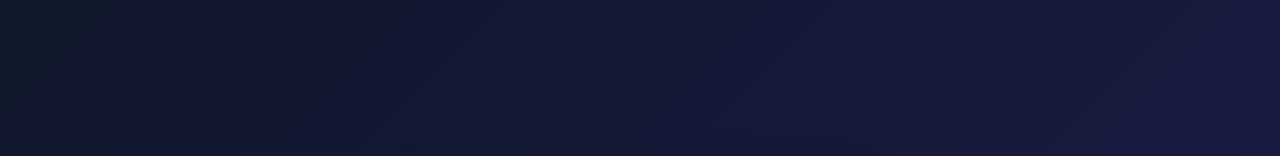
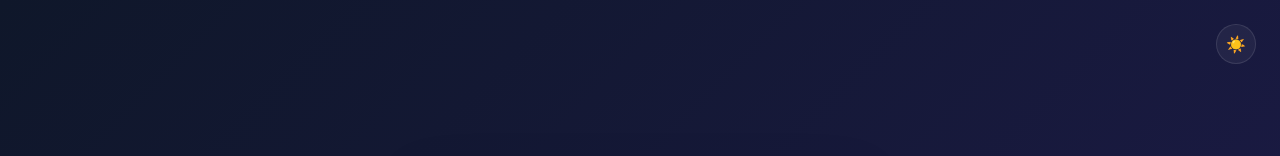
Before and after one commit to Koadino404/Cloud-and-DevOps-Project, a React app in the folder frontend/: page / in a window 1280 px wide. Shown: the top 156 px of the page. Built offline with nearby package versions, Linux system fonts and the light colour scheme; the HTML template or start-up script is replaced by a standard one.

Commit message:
Implement Phase 1: Progress bar and Theme toggle

```diff
--- a/frontend/package.json
+++ b/frontend/package.json
@@ -11,6 +11,7 @@
   },
   "dependencies": {
     "autoprefixer": "^10.5.0",
+    "axios": "^1.15.2",
     "postcss": "^8.5.12",
     "qrcode.react": "^4.2.0",
     "react": "^19.2.5",
--- a/frontend/src/App.jsx
+++ b/frontend/src/App.jsx
@@ -1,5 +1,6 @@
 import { useState, useRef, useEffect } from 'react';
 import { QRCodeCanvas } from 'qrcode.react';
+import axios from 'axios';
 import './index.css';
 
 function App() {
@@ -28,9 +29,20 @@
   const [file, setFile] = useState(null);
   const [dragActive, setDragActive] = useState(false);
   const [uploading, setUploading] = useState(false);
+  const [uploadProgress, setUploadProgress] = useState(0);
   const [resultLink, setResultLink] = useState('');
   const [expiryHours, setExpiryHours] = useState(24);
+  const [isLightMode, setIsLightMode] = useState(false);
   const fileInputRef = useRef(null);
+
+  const toggleTheme = () => {
+    setIsLightMode(!isLightMode);
+    if (!isLightMode) {
+      document.body.classList.add('light-theme');
+    } else {
+      document.body.classList.remove('light-theme');
+    }
+  };
 
   const handleDrag = (e) => {
     e.preventDefault();
@@ -61,29 +73,31 @@
   const onUploadClick = async () => {
     if (!file) return;
     setUploading(true);
+    setUploadProgress(0);
 
     const formData = new FormData();
     formData.append('file', file);
     formData.append('expiryHours', expiryHours);
 
     try {
-      const response = await fetch('/api/upload', {
-        method: 'POST',
-        body: formData,
+      const response = await axios.post('/api/upload', formData, {
+        headers: {
+          'Content-Type': 'multipart/form-data',
+        },
+        onUploadProgress: (progressEvent) => {
+          const percentCompleted = Math.round((progressEvent.loaded * 100) / progressEvent.total);
+          setUploadProgress(percentCompleted);
+        }
       });
 
-      const data = await response.json();
-      if (response.ok) {
-        const link = `${window.location.origin}/download/${data.fileId}`;
-        setResultLink(link);
-      } else {
-        alert(data.error || 'Upload failed');
-      }
+      const link = `${window.location.origin}/download/${response.data.fileId}`;
+      setResultLink(link);
     } catch (err) {
       console.error(err);
-      alert('Network error during upload');
+      alert(err.response?.data?.error || 'Network error during upload');
     } finally {
       setUploading(false);
+      setUploadProgress(0);
     }
   };
 
@@ -113,6 +127,9 @@
 
   return (
     <div className="app-container">
+      <div className="theme-toggle" onClick={toggleTheme} title="Toggle Theme">
+        {isLightMode ? '🌙' : '☀️'}
+      </div>
       <div className="glass-panel">
         <h1>Mini WeTransfer</h1>
         <p className="subtitle">Secure, temporary file sharing</p>
@@ -143,11 +160,11 @@
 
             {file && (
               <div style={{ marginTop: '1.5rem', textAlign: 'left' }}>
-                <label style={{ color: '#cbd5e1', fontSize: '0.9rem' }}>Expires in (Hours): </label>
+                <label style={{ color: 'var(--text-secondary)', fontSize: '0.9rem' }}>Expires in (Hours): </label>
                 <select
                   value={expiryHours}
                   onChange={(e) => setExpiryHours(e.target.value)}
-                  style={{ background: 'rgba(255,255,255,0.1)', color: 'white', border: '1px solid rgba(255,255,255,0.2)', padding: '0.5rem', borderRadius: '8px', marginLeft: '0.5rem' }}
+                  style={{ background: 'var(--glass-bg)', color: 'var(--text-primary)', border: '1px solid var(--glass-border)', padding: '0.5rem', borderRadius: '8px', marginLeft: '0.5rem' }}
                 >
                   <option value={1} style={{color: 'black'}}>1 Hour</option>
                   <option value={24} style={{color: 'black'}}>24 Hours</option>
@@ -155,6 +172,13 @@
                 </select>
               </div>
             )}
+
+            {uploading && uploadProgress > 0 && (
+              <div className="progress-container">
+                <div className="progress-bar" style={{ width: `${uploadProgress}%` }}></div>
+              </div>
+            )}
+            {uploading && <div className="progress-text">Uploading: {uploadProgress}%</div>}
 
             <button
               className="btn-primary"
--- a/frontend/src/index.css
+++ b/frontend/src/index.css
@@ -1,4 +1,5 @@
 :root {
+  /* Dark Theme (Default) */
   --primary-color: #6366f1; /* Indigo */
   --primary-hover: #4f46e5;
   --bg-gradient-start: #0f172a; /* Slate 900 */
@@ -7,6 +8,19 @@
   --glass-border: rgba(255, 255, 255, 0.1);
   --text-primary: #f8fafc;
   --text-secondary: #94a3b8;
+  --link-box-bg: rgba(0,0,0,0.2);
+}
+
+body.light-theme {
+  --primary-color: #4f46e5;
+  --primary-hover: #4338ca;
+  --bg-gradient-start: #f8fafc; /* Slate 50 */
+  --bg-gradient-end: #e0e7ff; /* Indigo 100 */
+  --glass-bg: rgba(255, 255, 255, 0.6);
+  --glass-border: rgba(255, 255, 255, 0.4);
+  --text-primary: #0f172a;
+  --text-secondary: #475569;
+  --link-box-bg: rgba(255,255,255,0.8);
 }
 
 * {
@@ -131,7 +145,7 @@
 }
 
 .link-box {
-  background: rgba(0,0,0,0.2);
+  background: var(--link-box-bg);
   padding: 1rem;
   border-radius: 12px;
   border: 1px solid var(--glass-border);
@@ -195,3 +209,49 @@
   0% { transform: rotate(0deg); }
   100% { transform: rotate(360deg); }
 }
+
+/* Progress Bar */
+.progress-container {
+  width: 100%;
+  height: 8px;
+  background: rgba(255, 255, 255, 0.1);
+  border-radius: 4px;
+  margin-top: 1.5rem;
+  overflow: hidden;
+}
+
+.progress-bar {
+  height: 100%;
+  background: var(--primary-color);
+  border-radius: 4px;
+  transition: width 0.3s ease;
+}
+
+.progress-text {
+  font-size: 0.875rem;
+  color: var(--text-secondary);
+  margin-top: 0.5rem;
+}
+
+/* Theme Toggle */
+.theme-toggle {
+  position: absolute;
+  top: 1.5rem;
+  right: 1.5rem;
+  background: var(--glass-bg);
+  border: 1px solid var(--glass-border);
+  color: var(--text-primary);
+  width: 40px;
+  height: 40px;
+  border-radius: 50%;
+  display: flex;
+  align-items: center;
+  justify-content: center;
+  cursor: pointer;
+  transition: all 0.3s ease;
+}
+
+.theme-toggle:hover {
+  background: rgba(255, 255, 255, 0.1);
+  transform: scale(1.1);
+}
```
Also changed, not shown: 2 other files (tests, documents, lock files or other folders).
